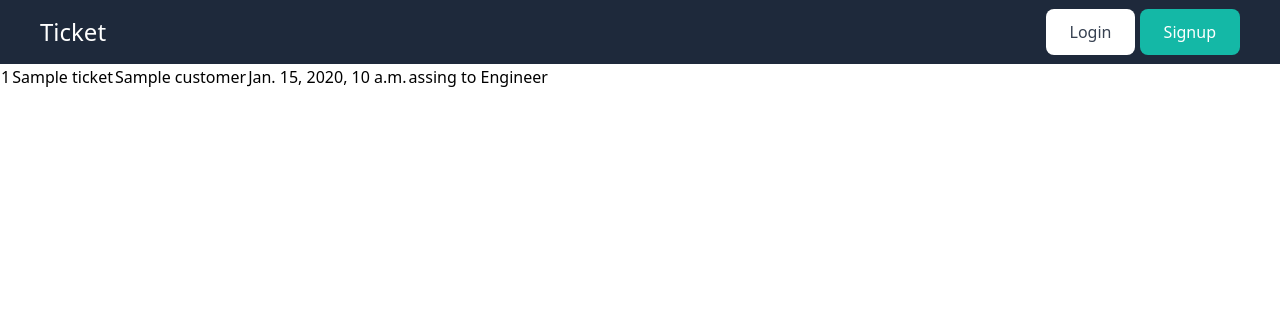
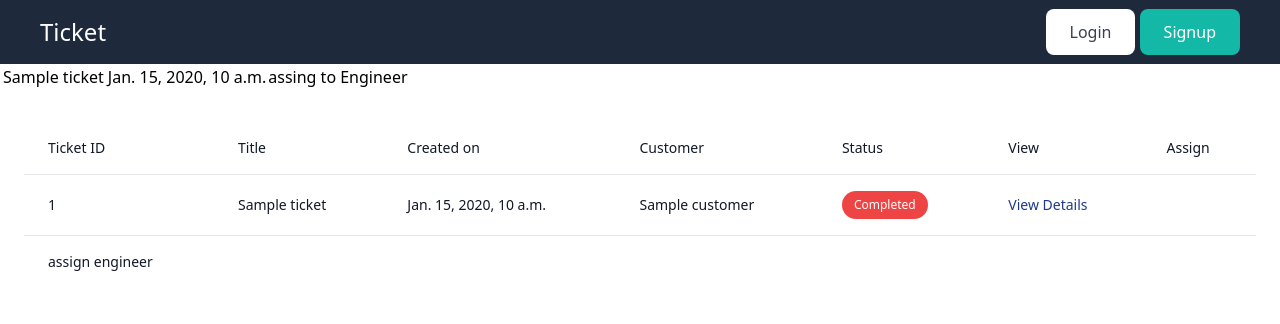
Before and after one commit to zablon-oigo/ticket-management-system, a Django app: template templates/dashboard/admin_dashboard.html in a window 1280 px wide. Shown: the top 324 px of the page. Run offline with Django 3.2, Linux system fonts and the light colour scheme; the template is opened without the code that fills it: most values are stand-ins (such as "Sample title", 1, 10 or a date in 2020); some libraries are stand-ins or nearby versions.

Commit message:
arranging content on table

```diff
--- a/templates/dashboard/admin_dashboard.html
+++ b/templates/dashboard/admin_dashboard.html
@@ -8,21 +8,71 @@ Admin Dashboard |
     {% for ticket in tickets %}
     <tr>
         <td>
-            <a href="{% url 'ticket-details' ticket.ticket_id%}" class="">{{ticket.ticket_id}}</a>
+            <a href="{% url 'ticket-details' ticket.ticket_id%}" class=""></a>
         </td>
         <td>
             {{ticket.ticket_title}}
         </td>
         <td>
-            {{ticket.customer}}
+
         </td>
         <td>
             {{ticket.date_created}}
         </td>
         <td>
-            <a href="{% url 'assign-ticket' ticket.ticket_id %}" class="">assing to Engineer</a>
+            <a href="" class="">assing to Engineer</a>
         </td>
     </tr>
     {% endfor %}
 </table>
+<div class="container mx-auto p-6">
+    <div class="flex flex-col">
+        <div class="overflow-x-auto sm:-mx-6 lg:-mx-8">
+            <div class="py-2 inline-block min-w-full sm:px-6 lg:px-8">
+                <div class="overflow-hidden">
+                    <table class="min-w-full">
+                        <thead class="border-b">
+                            <tr>
+                                <th scope="col" class="text-sm font-medium text-gray-900 px-6 py-4 text-left">Ticket ID</th>
+                                <th scope="col" class="text-sm font-medium text-gray-900 px-6 py-4 text-left">Title</th>
+                                <th scope="col" class="text-sm font-medium text-gray-900 px-6 py-4 text-left">Created on</th>
+                                <th scope="col" class="text-sm font-medium text-gray-900 px-6 py-4 text-left">Customer</th>
+                                <th scope="col" class="text-sm font-medium text-gray-900 px-6 py-4 text-left">Status</th>
+                                <th scope="col" class="text-sm font-medium text-gray-900 px-6 py-4 text-left">View</th>
+                                <th scope="col" class="text-sm font-medium text-gray-900 px-6 py-4 text-left">Assign</th>
+
+                            </tr>
+                        </thead>
+                        <tbody>
+                            {% for ticket in tickets %}
+                            <tr class="border-b">
+                                <td class="px-6 py-4 whitespace-nowrap text-sm font-medium text-gray-900">{{ticket.ticket_id}}</td>
+                                <td class="text-sm text-gray-900 font-light px-6 py-4 whitespace-nowrap">{{ticket.title}}</td>
+                                <td class="text-sm text-gray-900 font-light px-6 py-4 whitespace-nowrap">{{ticket.created}}</td>
+                                <td class="text-sm text-gray-900 font-light px-6 py-4 whitespace-nowrap">{{ticket.customer}}</td>
+
+                                <td class="text-sm text-gray-900 font-light px-6 py-4 whitespace-nowrap">
+                                {% if ticket.ticket_status == 'Active' %}
+                                <span class="inline-flex items-center gap-1.5 py-1.5 px-3 rounded-full text-xs font-medium bg-green-500 text-white">Active</span>
+
+                                    {% elif ticket.ticket_status == 'Pending' %}
+                                    <span class="inline-flex items-center gap-1.5 py-1.5 px-3 rounded-full text-xs font-medium bg-yellow-500 text-white">Pending</span>
+                                    {% elif ticket.ticket_status == 'Completed' %}
+                                    <span class="inline-flex items-center gap-1.5 py-1.5 px-3 rounded-full text-xs font-medium bg-red-500 text-white">Completed</span>
+                                    {% endif %}
+                                </td>
+                                <td class="text-sm text-blue-900 font-light px-6 py-4 whitespace-nowrap">
+                                    <a href="{% url 'ticket-details' ticket.pk %}">View Details</a></td>
+
+                            </tr>
+                            <td class="text-sm text-gray-900 font-light px-6 py-4 whitespace-nowrap"><a href="{% url 'assign-ticket' ticket.ticket_id %}" class="">assign engineer</a></td>
+                            {% endfor %}
+
+                        </tbody>
+                    </table>
+                </div>
+            </div>
+        </div>
+    </div>
+  </div>
 {% endblock %}
```
